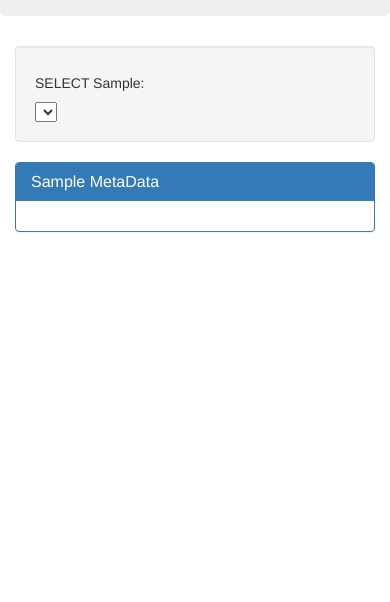
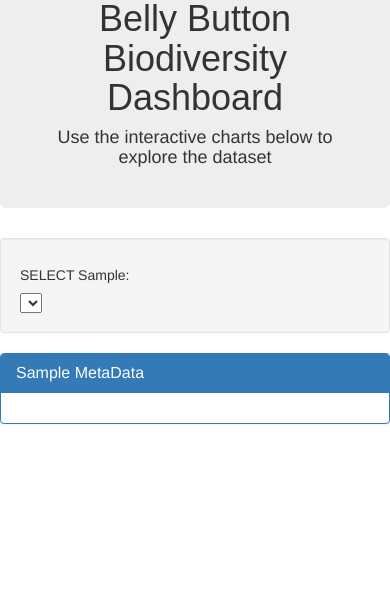
Before and after one commit to wenbin-billy-zhao/Bio-Diversity-Visualization-Plotly.JS, a Flask app: page / in a window 390 px wide. Shown: the part 242-844 px from the top of the page. Run offline with Flask 2, Linux system fonts and the light colour scheme; data that the repository does not hold is empty; some libraries are stand-ins or nearby versions; some web fonts are replaced.

Commit message:
added some images and header layout

```diff
--- a/templates/index.html
+++ b/templates/index.html
@@ -12,6 +12,9 @@
     h1 {
       font-family: 'Black And White Picture', sans-serif;
     }
+    .banner {
+      text-align: center;
+    }
   </style>
 </head>
 
@@ -20,8 +23,13 @@
   <div class="container">
     <div class="row">
       <div class="col-md-12 jumbotron text-center">
-        <h1>Belly Button Biodiversity Dashboard</h1>
-        <h4>Use the interactive charts below to explore the dataset</h4>
+        <div class="container">
+          <div class="col-md-3 col-sm-12">
+              <img src="{{ url_for('static', filename='img/dancer.gif') }}" alt="dancer" style="max-width: 85%" class="responsive">
+          </div>
+          <div class="col-md-9 col-sm-12 banner"><h1>Belly Button Biodiversity Dashboard</h1>
+            <h4>Use the interactive charts below to explore the dataset</h4>
+        </div>
       </div>
     </div>
     <div class="row">
```
Also changed, not shown: 1 other file.
